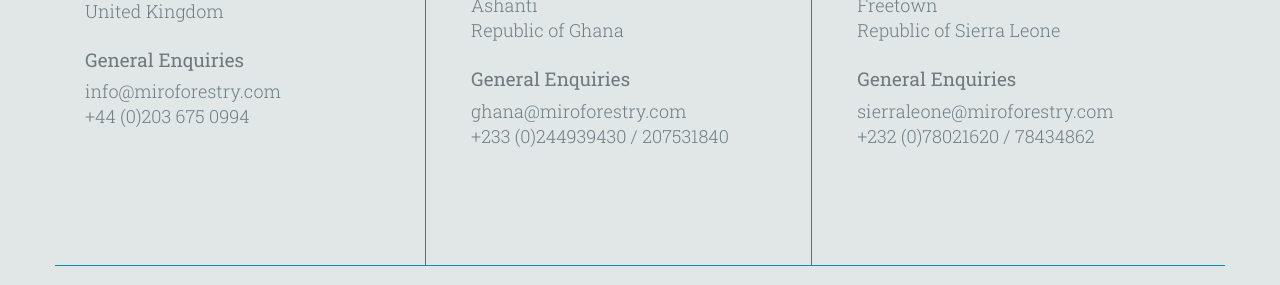
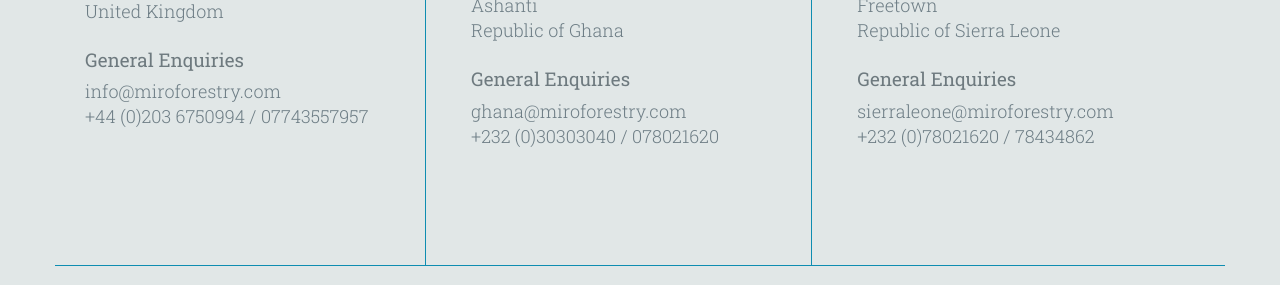
Before and after one commit to asmt3/www.miroforestry.com, a Jekyll site: the page built from contact.html, in a window 1280 px wide. Shown: the part 785-1070 px from the top of the page. Built offline with Jekyll 4.4.1, drawn with Linux system fonts in a browser that asks for light colours; nearby versions of some CDN libraries; comment, search, counter and statistics services are not loaded.

Commit message:
More contact change

```diff
--- a/contact.html
+++ b/contact.html
@@ -25,7 +25,7 @@
 
       <p>
         <a href="mailto:info@miroforestry.com ">info@miroforestry.com</a><br>
-        +44 (0)203 675 0994
+        +44 (0)203 6750994 / 07743557957
       </p>
     </div>
 
@@ -53,7 +53,7 @@
 
       <p>
         <a href="mailto:ghana@miroforestry.com ">ghana@miroforestry.com</a>
-        <br>+233 (0)244939430 / 207531840
+        <br>+232 (0)30303040 / 078021620
       </p>
     </div>
   </div>
```
Also changed, not shown: 1 other file.
